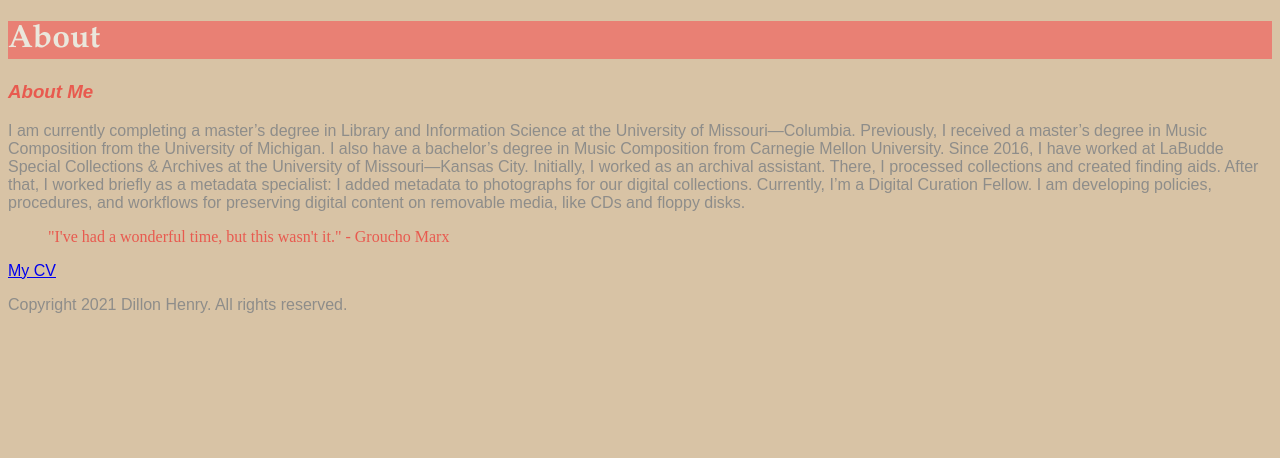
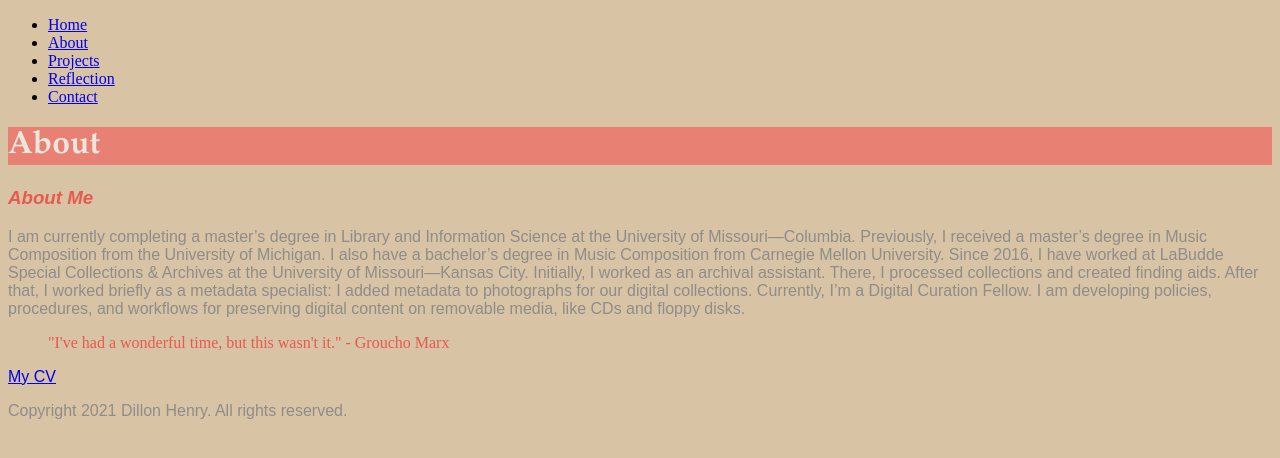
Before and after one commit to d-p-henry/d-p-henry.github.io, a plain HTML site: page islt_7310/about.html in a window 1280 px wide. Drawn offline with Linux system fonts and the light colour scheme.

Commit message:
Add files via upload

```diff
--- a/islt_7310/about.html
+++ b/islt_7310/about.html
@@ -12,11 +12,17 @@
 
 <body>
     <header>
-        <h1>About</h1>
         <nav>
-        </nav>
+            <ul>
+                <li><a href="index.html">Home</a></li>
+                <li><a href="about.html">About</a></li>
+                <li><a href="#projects.html">Projects</a></li>
+                <li><a href="#reflection.html">Reflection</a></li>
+                <li><a href="#contact.html">Contact</a></li>
+            </ul>
     </header>
     <main>
+    <h1>About</h1>
     <h3>About Me</h3>
     <p>I am currently completing a master’s degree in Library and Information Science at the University
         of Missouri—Columbia. Previously, I received a master’s degree in Music Composition from the
--- a/islt_7310/style.css
+++ b/islt_7310/style.css
@@ -1,14 +1,5 @@
 body{
     background-color: #D8C3A5;
-}
-nav{
-    background-color: #E98074;
-    font-family: 'Arial Nova', Arial, sans-serif;
-    text-align: center;
-    color: #EAE7DC;
-}
-nav ul li {
-   display: inline;
 }
 h1{
     font-family: Garamond, 'Times New Roman', serif;
```
